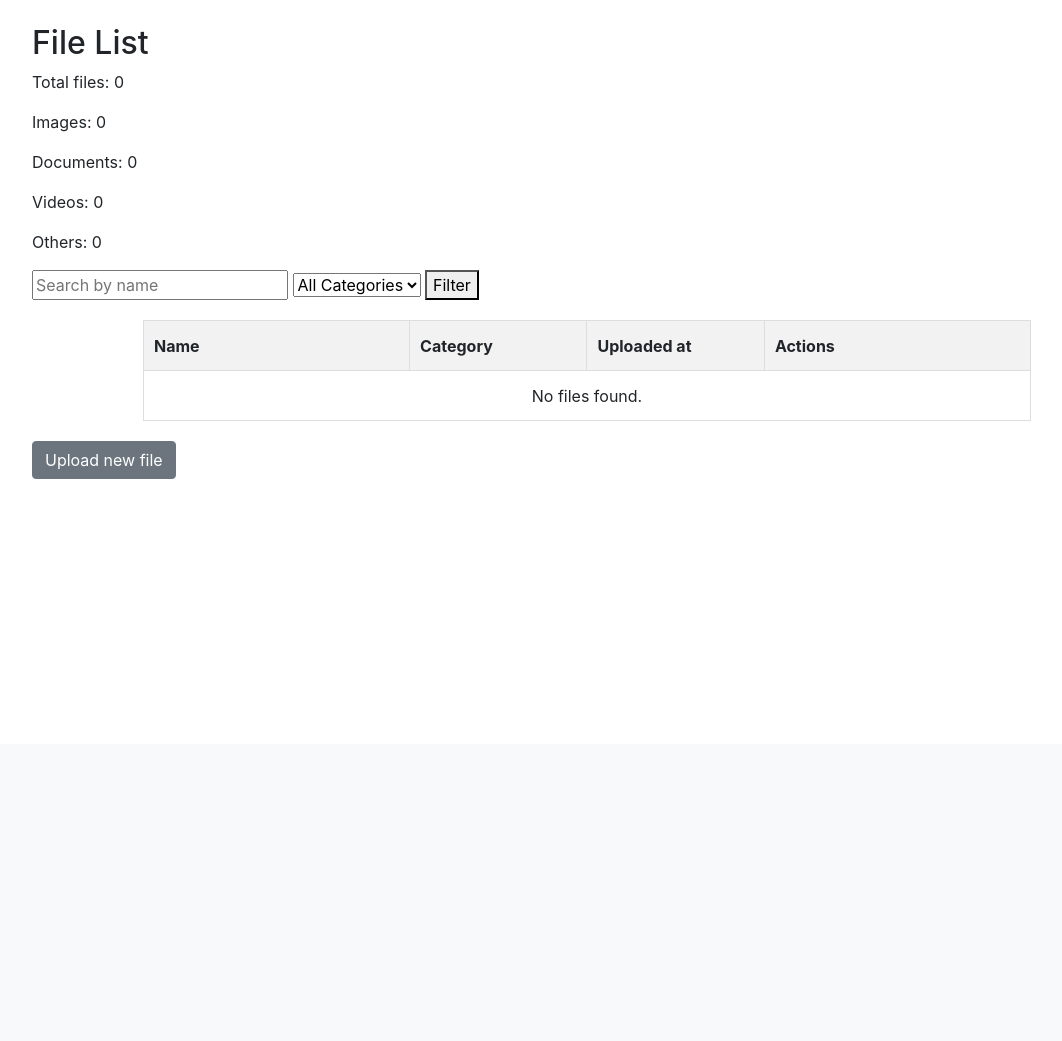
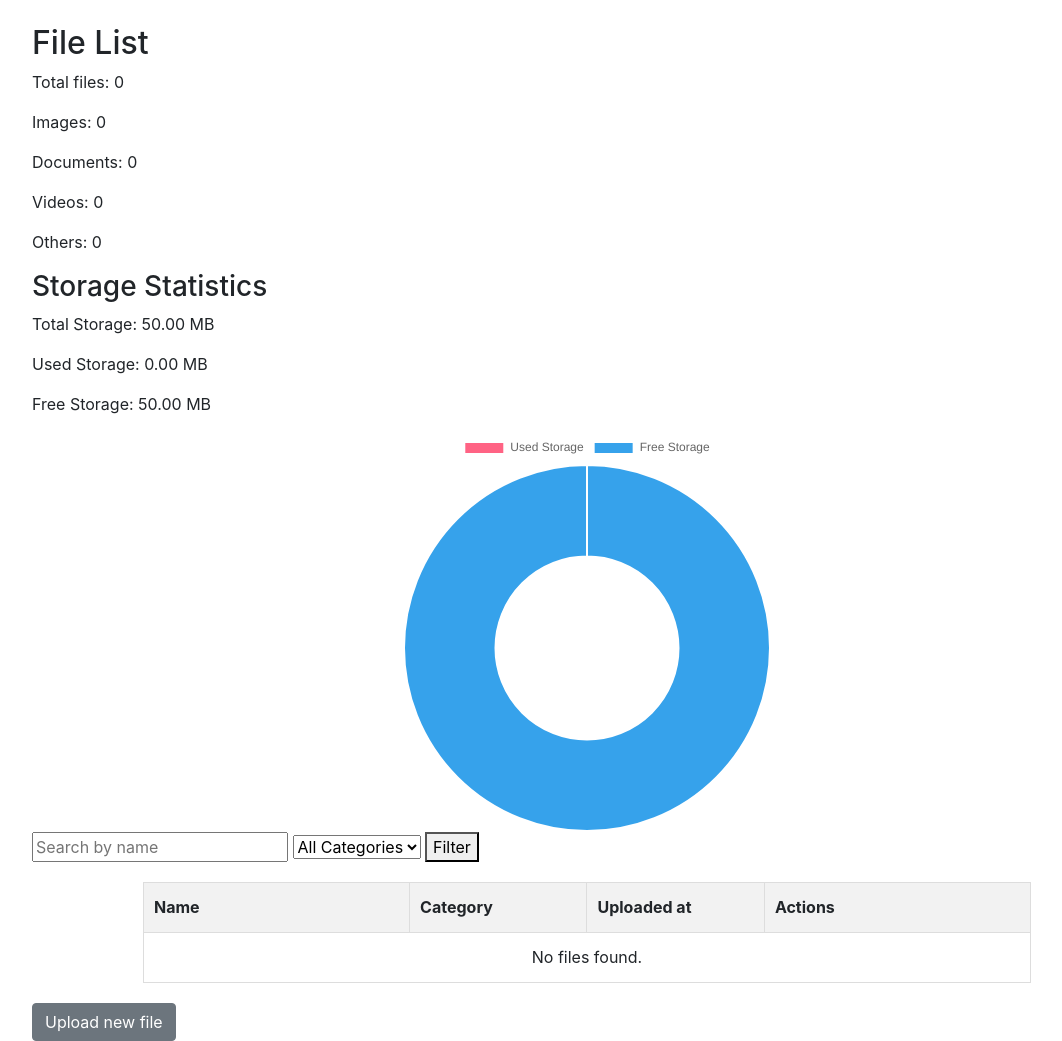
Before and after one commit to Lifasirko/jarvis, a Django app: page /files/ in a window 1280 px wide. Shown: the part 56-1097 px from the top of the page, without its empty margins (53-1115 px from the left). Before the commit the page ends 535 px from the top, so only its background shows below. Run offline with Django 5.2, Linux system fonts and the light colour scheme; the visitor is signed in with stand-in values (Sample User, id 1); data that the repository does not hold is empty; some libraries are stand-ins or nearby versions.

```diff
--- a/jarvis/config/settings.py
+++ b/jarvis/config/settings.py
@@ -140,4 +140,4 @@ EMAIL_USE_TLS = False
 EMAIL_HOST_USER = 'testing_fastapi@meta.ua'
 EMAIL_HOST_PASSWORD = 'my3iqkcwn!aU8Wr'
 DEFAULT_FROM_EMAIL = EMAIL_HOST_USER
-MAX_FILE_SIZE = 2.5 * 1024 * 1024
+MAX_FILE_SIZE = 10 * 1024 * 1024
--- a/jarvis/core/models.py
+++ b/jarvis/core/models.py
@@ -5,13 +5,14 @@ from django.db import models
 
 
 class CustomUser(AbstractUser):
-    """
-    Custom user model that extends Django's built-in AbstractUser.
+    storage_limit = models.BigIntegerField(default=50 * 1024 * 1024)  # Ліміт за замовчуванням 50 МБ
 
-    This model inherits from Django's AbstractUser and does not add any additional fields or methods.
-    It is used to customize the user model if needed in the future.
-    """
-    pass
+    def get_used_storage(self):
+        used_storage = sum(file.file.size for file in self.file_set.all())
+        return used_storage
+
+    def __str__(self):
+        return self.username
 
 
 class Contact(models.Model):
@@ -81,10 +82,6 @@ class File(models.Model):
         return self.name
 
     def save(self, *args, **kwargs):
-        """
-        Custom save method to determine the file category based on the file's MIME type
-        if the category is not provided by the user.
-        """
         if not self.category:
             mime_type, _ = mimetypes.guess_type(self.file.name)
 
--- a/jarvis/core/templates/file_list.html
+++ b/jarvis/core/templates/file_list.html
@@ -9,17 +9,31 @@
     <p>Videos: {{ video_files }}</p>
     <p>Others: {{ other_files }}</p>
 </div>
+
+<div>
+    <h3>Storage Statistics</h3>
+    <p>Total Storage: {{ storage_limit|floatformat:2 }} MB</p>
+    <p>Used Storage: {{ used_storage|floatformat:2 }} MB</p>
+    <p>Free Storage: {{ free_storage|floatformat:2 }} MB</p>
+    <div class="chart-container">
+        <div class="chart-wrapper">
+            <canvas id="storageChart"></canvas>
+        </div>
+    </div>
+</div>
+
 <form method="get" action="{% url 'file_list' %}">
-    <input type="text" name="q" placeholder="Search by name" value="{{ search_query }}">
+    <input type="text" name="q" placeholder="Search by name" value="{{ query }}">
     <select name="category">
         <option value="">All Categories</option>
-        <option value="image" {{ selected_image }}>Image</option>
-        <option value="document" {{ selected_document }}>Document</option>
-        <option value="video" {{ selected_video }}>Video</option>
-        <option value="other" {{ selected_other }}>Other</option>
+        <option value="image" {% if selected_category == 'image' %}selected{% endif %}>Image</option>
+        <option value="document" {% if selected_category == 'document' %}selected{% endif %}>Document</option>
+        <option value="video" {% if selected_category == 'video' %}selected{% endif %}>Video</option>
+        <option value="other" {% if selected_category == 'other' %}selected{% endif %}>Other</option>
     </select>
     <button type="submit">Filter</button>
 </form>
+
 <div class="table-container">
     <table class="fixed-table">
         <thead>
@@ -54,9 +68,29 @@
 </div>
 <a href="{% url 'upload_file' %}" class="btn btn-secondary">Upload new file</a>
 
+<script src="https://cdn.jsdelivr.net/npm/chart.js"></script>
 <script>
 function confirmDelete() {
     return confirm('Are you sure you want to delete this file?');
 }
+
+// Render storage usage chart
+document.addEventListener("DOMContentLoaded", function() {
+    var ctx = document.getElementById('storageChart').getContext('2d');
+    var storageChart = new Chart(ctx, {
+        type: 'doughnut',
+        data: {
+            labels: ['Used Storage', 'Free Storage'],
+            datasets: [{
+                data: [{{ used_storage|floatformat:2 }}, {{ free_storage|floatformat:2 }}],
+                backgroundColor: ['#FF6384', '#36A2EB'],
+            }]
+        },
+        options: {
+            responsive: true,
+            maintainAspectRatio: false,
+        }
+    });
+});
 </script>
 {% endblock %}
--- a/jarvis/core/views.py
+++ b/jarvis/core/views.py
@@ -175,6 +175,11 @@ def file_list_view(request):
     video_files = files.filter(category='video').count()
     other_files = files.filter(category='other').count()
 
+    # Storage statistics
+    used_storage = request.user.get_used_storage() / (1024 * 1024)  # Convert to MB
+    storage_limit = request.user.storage_limit / (1024 * 1024)  # Convert to MB
+    free_storage = storage_limit - used_storage
+
     context = {
         'files': files,
         'selected_category': category,
@@ -184,9 +189,13 @@ def file_list_view(request):
         'document_files': document_files,
         'video_files': video_files,
         'other_files': other_files,
+        'used_storage': used_storage,
+        'storage_limit': storage_limit,
+        'free_storage': free_storage,
     }
 
     return render(request, 'file_list.html', context)
+
 
 
 @login_required
@@ -205,11 +214,11 @@ def upload_file_view(request):
     """
     if request.method == 'POST':
         form = FileUploadForm(request.POST, request.FILES)
+        form.instance.user = request.user
         if form.is_valid():
             file_instance = form.save(commit=False)
             file_instance.user = request.user
 
-            # Determine file type
             mime_type, _ = mimetypes.guess_type(file_instance.file.name)
             if not form.cleaned_data['category']:
                 if mime_type:
--- a/jarvis/static/css/styles.css
+++ b/jarvis/static/css/styles.css
@@ -61,3 +61,17 @@
 .fixed-table .empty-row {
     text-align: center;
 }
+
+/* Додаткові стилі для діаграми */
+.chart-container {
+    display: flex;
+    justify-content: center;
+    align-items: center;
+    width: 100%;
+}
+
+.chart-wrapper {
+    width: 400px;
+    height: 400px;
+    max-width: 100%;
+}
```
Also changed, not shown: jarvis/core/admin.py (+11 -1 lines), jarvis/core/forms.py (+5 -2 lines), jarvis/core/migrations/0004_customuser_storage_limit.py (added).
